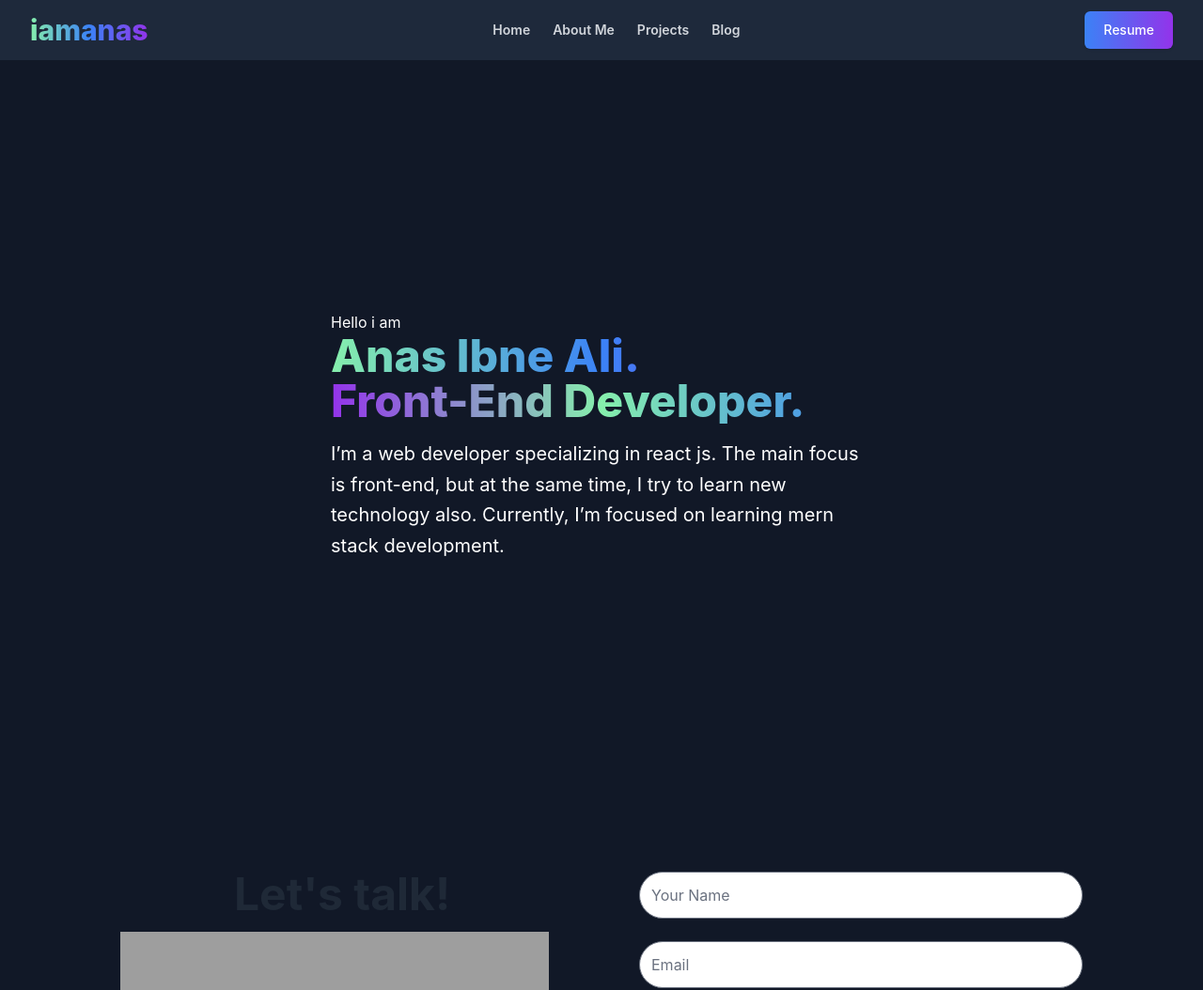
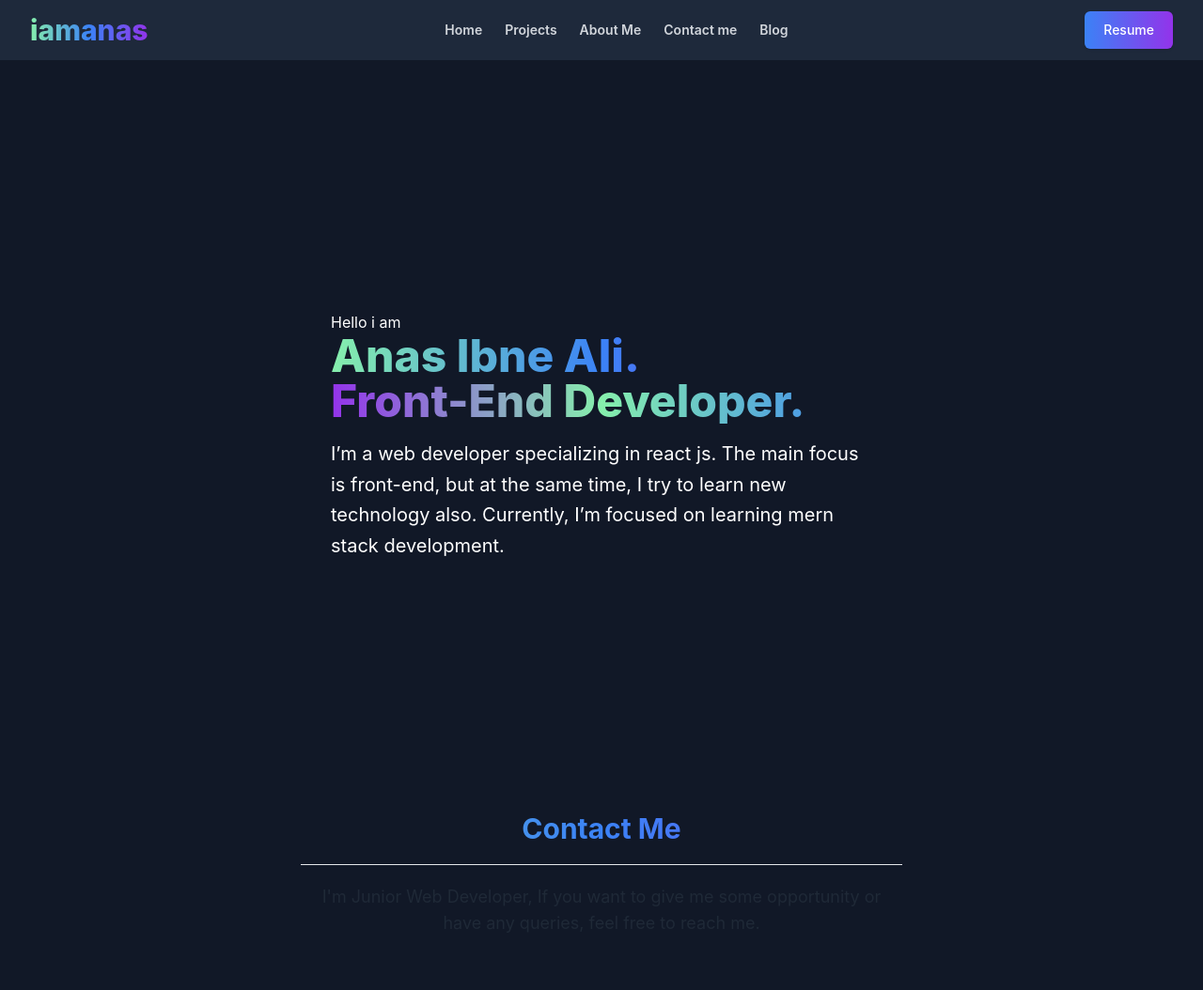
Before and after one commit to anas-mahmud/my-portfolio, a React (Create React App) app: page / in a window 1280 px wide. Shown: the top 1054 px of the page at 94% size. Built offline with nearby package versions, Linux system fonts and the light colour scheme; grey boxes are pictures that could not be loaded.

Commit message:
contact me

```diff
--- a/src/Layout/Main.js
+++ b/src/Layout/Main.js
@@ -1,6 +1,6 @@
 import React from 'react';
 import { Outlet } from 'react-router-dom';
-import Footer from '../components/Home/Footer/Footer';
+import Footer from '../components/Footer/Footer';
 import Navbar from './Navbar';
 
 const Main = () => {
--- a/src/Layout/Navbar.js
+++ b/src/Layout/Navbar.js
@@ -24,13 +24,19 @@ const Navbar = () => {
 
                                     <li>
                                         <Link className="text-gray-300 font-semibold transition hover:text-green-300/75">
+                                            Projects
+                                        </Link>
+                                    </li>
+
+                                    <li>
+                                        <Link className="text-gray-300 font-semibold transition hover:text-green-300/75">
                                             About Me
                                         </Link>
                                     </li>
 
                                     <li>
                                         <Link className="text-gray-300 font-semibold transition hover:text-green-300/75">
-                                            Projects
+                                            Contact me
                                         </Link>
                                     </li>
 
--- /dev/null
+++ b/src/components/Home/About.js
@@ -0,0 +1,11 @@
+import React from 'react';
+
+const About = () => {
+    return (
+        <div>
+
+        </div>
+    );
+};
+
+export default About;
--- a/src/components/Home/Contact.js
+++ b/src/components/Home/Contact.js
@@ -3,6 +3,9 @@ import React from 'react';
 const Contact = () => {
     return (
         <div>
+            <h1 className='text-3xl font-bold text-center bg-gradient-to-r from-green-300 via-blue-500 to-purple-600 bg-clip-text text-transparent'>Contact Me</h1>
+            <hr className='w-2/4 mx-auto my-5' />
+            <h2 className='text-lg text-center'>I'm Junior Web Developer, If you want to give me some opportunity or <br /> have any queries, feel free to reach me.</h2>
             <div className="grid max-w-screen-xl grid-cols-1 gap-20 px-8 py-16 mx-auto rounded-lg md:grid-cols-2 md:px-12 lg:px-16 xl:px-32 dark:bg-gray-900 dark:text-gray-100">
                 <div className="flex flex-col justify-between">
                     <div className="text-center">
```
Also changed, not shown: src/components/Footer/Footer.js (renamed from src/components/Home/Footer/Footer.js), 1 other file (tests, documents, lock files or other folders).
